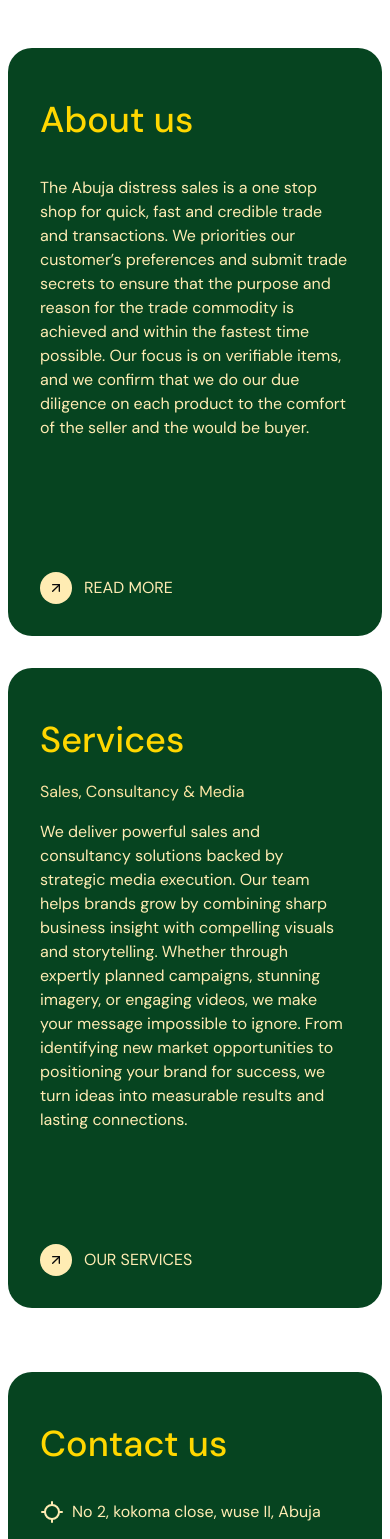
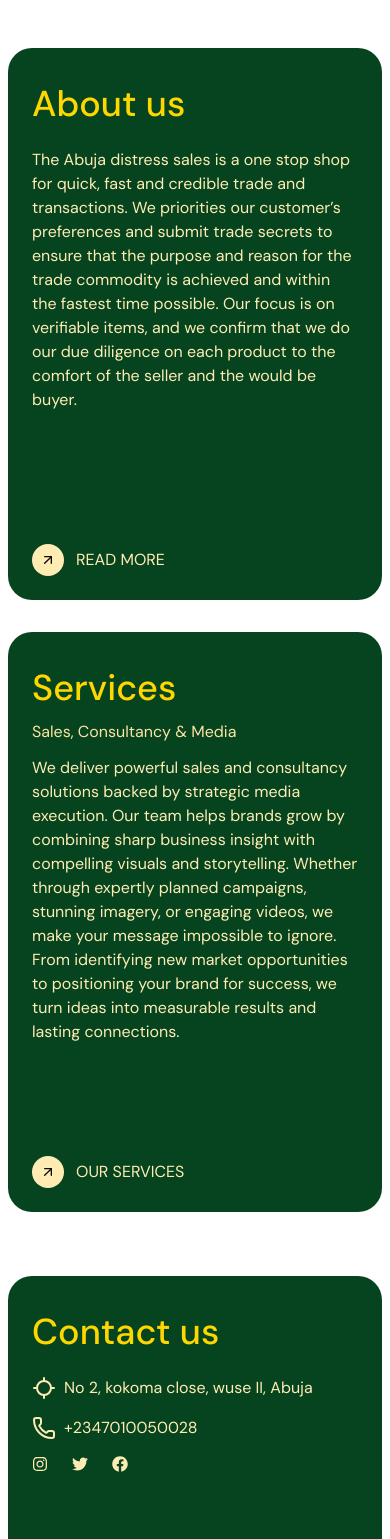
Before and after one commit to jeff-nwadi/Abujadistresssale, a Next.js app in the folder abujadistresssale/: page / in a window 390 px wide. Shown: the part 860-2399 px from the top of the page. Built offline with nearby package versions, Linux system fonts and the light colour scheme.

Commit message:
new commit

```diff
--- a/abujadistresssale/components/FeatureSection.tsx
+++ b/abujadistresssale/components/FeatureSection.tsx
@@ -15,11 +15,11 @@ export default function Feature1() {
         <ul className="grid gap-8 sm:grid-cols-2 lg:grid-cols-2">
           {/* Section 1 */}
           <li className="col-span-2 flex flex-col-reverse lg:flex-row-reverse gap-4">
-            <div className="bg-[#064420] p-8 md:p-12 rounded-3xl flex-1">
-              <h2 className="py-5 text-4xl sm:text-5xl font-medium text-[#FFD700]">
+            <div className="bg-[#064420] p-6 md:p-12 rounded-3xl flex-1">
+              <h2 className="py-3 text-4xl sm:text-5xl font-medium text-[#FFD700]">
                 About us
               </h2>
-              <p className="pt-4 text-base sm:text-lg text-[#FFECB3]">
+              <p className="pt-3 text-base sm:text-lg text-[#FFECB3]">
                 The Abuja distress sales is a one stop shop for quick, fast and credible trade and transactions.
                 We priorities our customer’s preferences and submit trade secrets to ensure that the purpose and reason for the trade
                 commodity is achieved and within the fastest time possible. Our focus is on verifiable items,
@@ -57,12 +57,12 @@ export default function Feature1() {
                 priority
               />
             </div>
-            <div className="bg-[#064420] p-8 md:p-12 rounded-3xl flex-1">
-              <h2 className="py-5 text-4xl sm:text-5xl font-medium text-[#FFD700]">
+            <div className="bg-[#064420] p-6 md:p-12 rounded-3xl flex-1">
+              <h2 className="py-3 text-4xl sm:text-5xl font-medium text-[#FFD700]">
                 Services
               </h2>
               <h2 className="text-[#fbe4a2]">Sales, Consultancy & Media</h2>
-              <p className="pt-4 text-base sm:text-lg text-[#FFECB3]">
+              <p className="pt-3 text-base sm:text-lg text-[#FFECB3]">
                 We deliver powerful sales and consultancy solutions backed by strategic media execution.
                 Our team helps brands grow by combining sharp business insight
                  with compelling visuals and storytelling.
@@ -82,11 +82,11 @@ export default function Feature1() {
 
           {/* Section 3 */}
           <li className="col-span-2 flex flex-col-reverse lg:flex-row-reverse gap-4">
-            <div className="bg-[#064420] p-8 md:p-12 rounded-3xl flex-1">
-              <h2 className="py-5 text-4xl sm:text-5xl font-medium text-[#FFD700]">
+            <div className="bg-[#064420] p-6 md:p-12 rounded-3xl flex-1">
+              <h2 className="py-3 text-4xl sm:text-5xl font-medium text-[#FFD700]">
                 Contact us
               </h2>
-              <p className="pt-4 text-base sm:text-2xl text-[#FFECB3] flex items-center gap-2">
+              <p className="pt-3 text-base sm:text-2xl text-[#FFECB3] flex items-center gap-2">
                 <span> <Locate /> </span>
                 No 2, kokoma close, wuse II, Abuja
               </p>
@@ -95,8 +95,8 @@ export default function Feature1() {
                  +2347010050028
               </p>
 
-                 <p className="pt-4 text-base sm:text-2xl text-[#FFECB3] flex items-center gap-2">
-                  <Link href="https://www.instagram.com/abjdistresssale/"> <FaInstagram /></Link>
+                 <p className="pt-4 text-base sm:text-2xl text-[#FFECB3] flex items-center gap-6">
+                  <Link href="https://www.instagram.com/abjdistresssale/"><FaInstagram /></Link>
                   <Link href=""> <FaTwitter /></Link>
                   <Link href=""> <FaFacebook /></Link>
                  </p>
--- a/abujadistresssale/components/mvpblocks/testimonials-carousel.tsx
+++ b/abujadistresssale/components/mvpblocks/testimonials-carousel.tsx
@@ -120,8 +120,8 @@ export default function TestimonialsCarousel({
                   className="border-border from-secondary/20 to-card relative h-full w-fit rounded-2xl border bg-linear-to-b p-6 shadow-md backdrop-blur-sm"
                 >
                   {/* Enhanced decorative gradients */}
-                  <div className="from-primary/15 to-card absolute -top-5 -left-5 -z-10 h-40 w-40 rounded-full" />
-                  <div className="from-primary/10 absolute -right-10 -bottom-10 -z-10 h-32 w-32 rounded-full bg-linear-to-t to-transparent opacity-70 blur-xl" />
+                  <div className="from-primary/15 to-card absolute -top-5 -left-5 -z-10 h-40 w-40" />
+                  <div className="from-primary/10 absolute -right-10 -bottom-10 -z-10 h-32 w-32 " />
 
                   <motion.div
                     initial={{ opacity: 0, y: -5 }}
```
